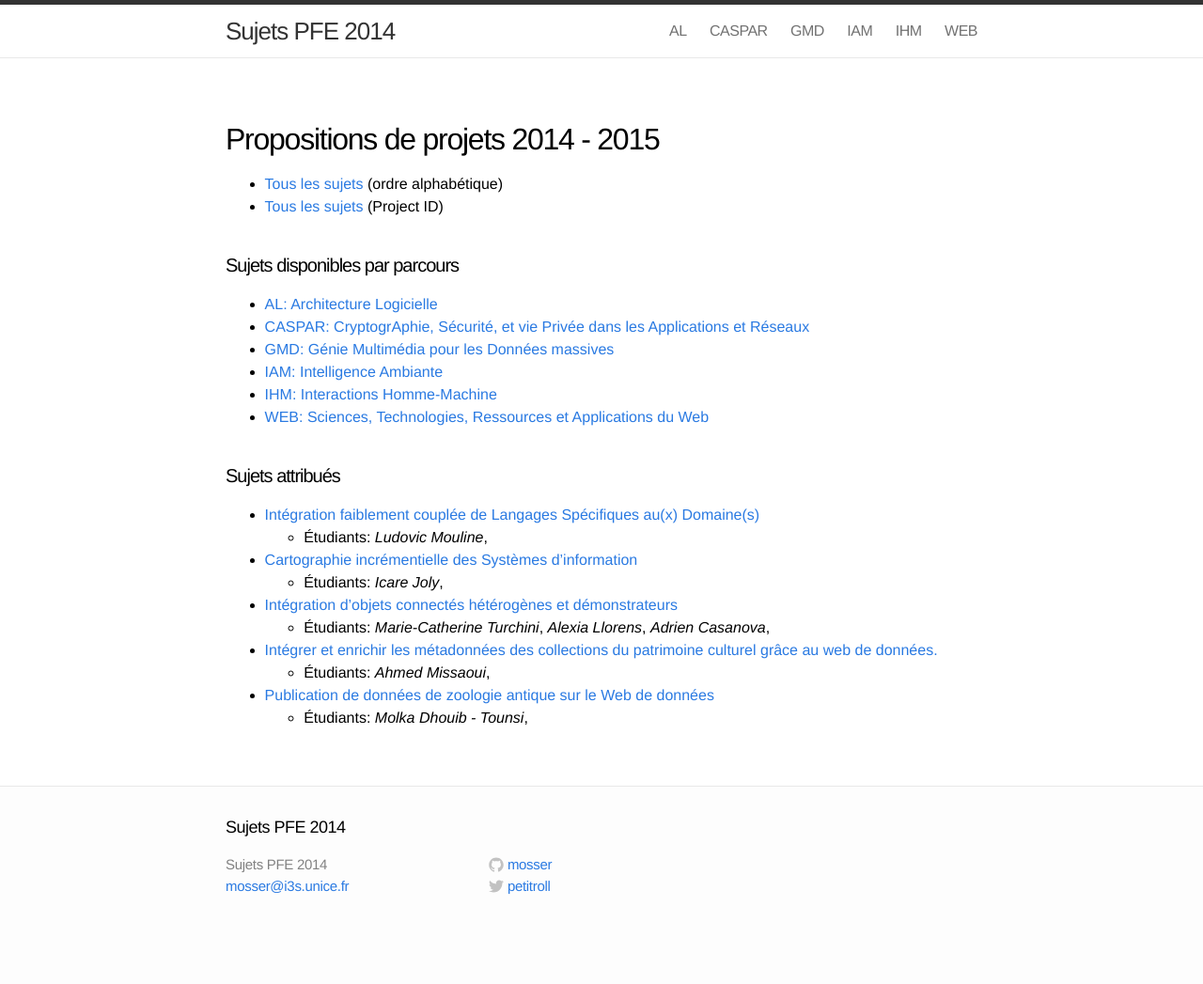
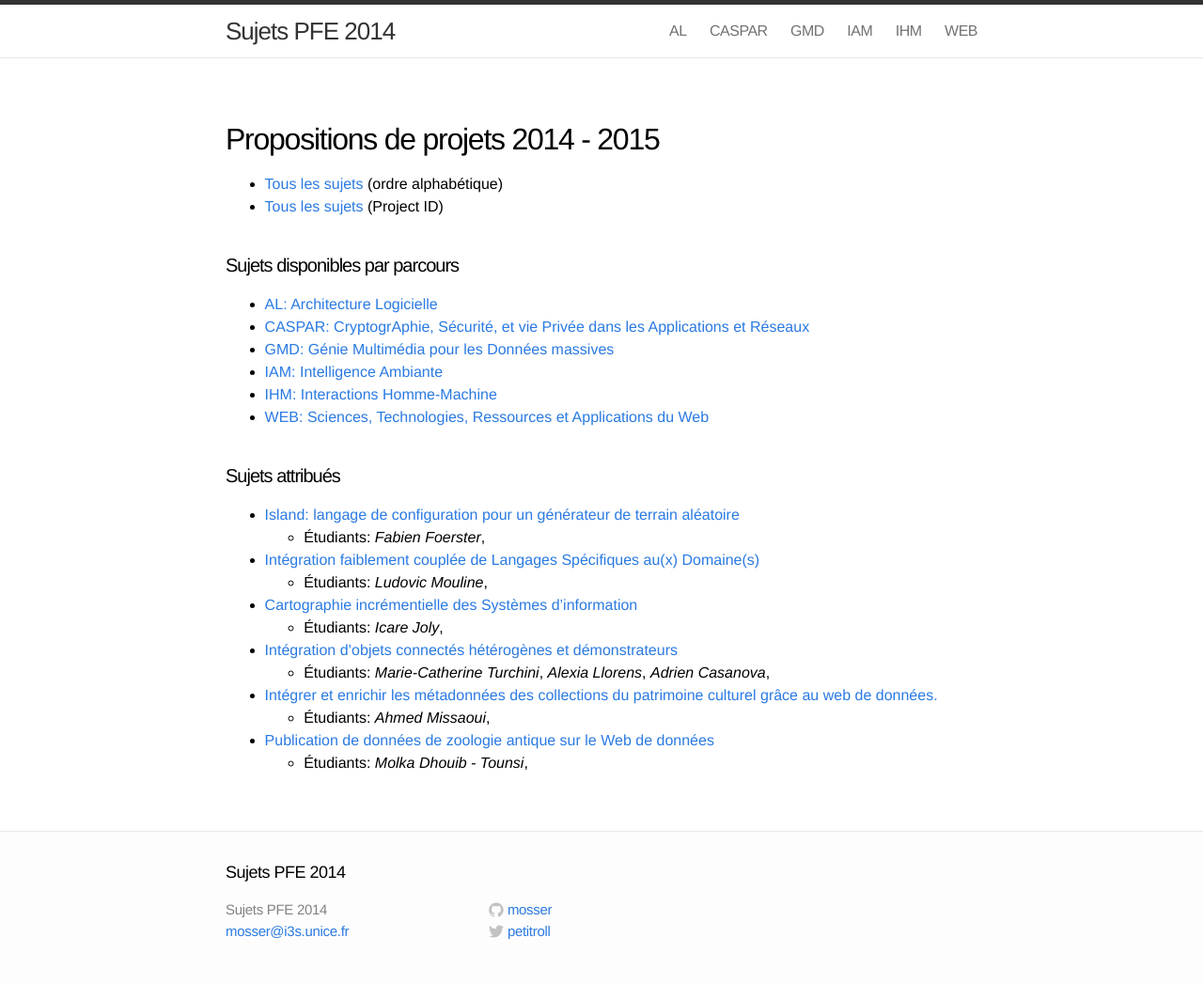
Before and after one commit to gmolines/pfe, a Jekyll site: the page built from index.md, in a window 1280 px wide. Shown: the whole page at 94% size. Built offline with Jekyll 4.4.1, drawn with Linux system fonts in a browser that asks for light colours; before the commit the page ends 999 px from its top, so only the background shows below that.

Commit message:
Update 2014-09-15-Y1415-S061.markdown

```diff
--- a/_posts/2014-09-15-Y1415-S061.markdown
+++ b/_posts/2014-09-15-Y1415-S061.markdown
@@ -2,7 +2,8 @@
 layout: post
 title: "Island: langage de configuration pour un générateur de terrain aléatoire"
 date: 2014-09-15 22:26:03
-categories: [dispo, al]
+categories: [oqp, al]
+students: ["Fabien Foerster"]
 pid: Y1415-S061
 type: Research
 contact: Sébastien Mosser
```
